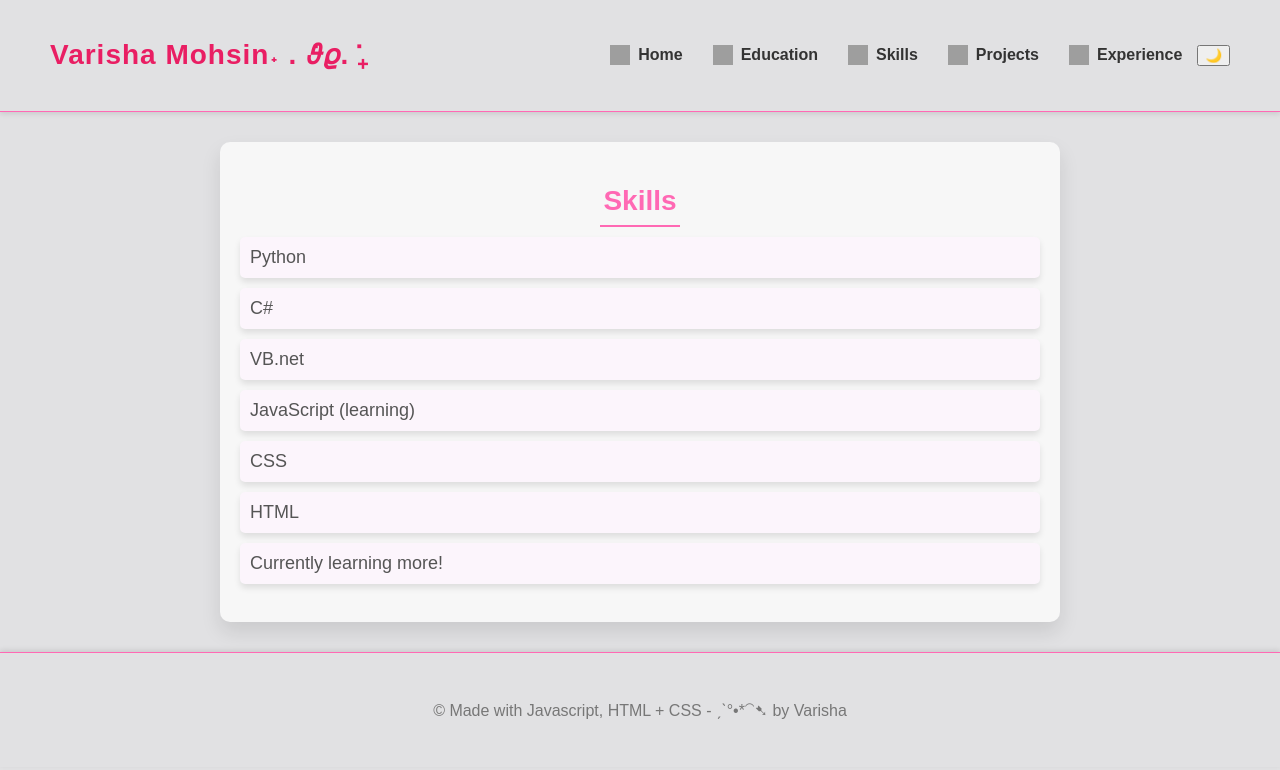
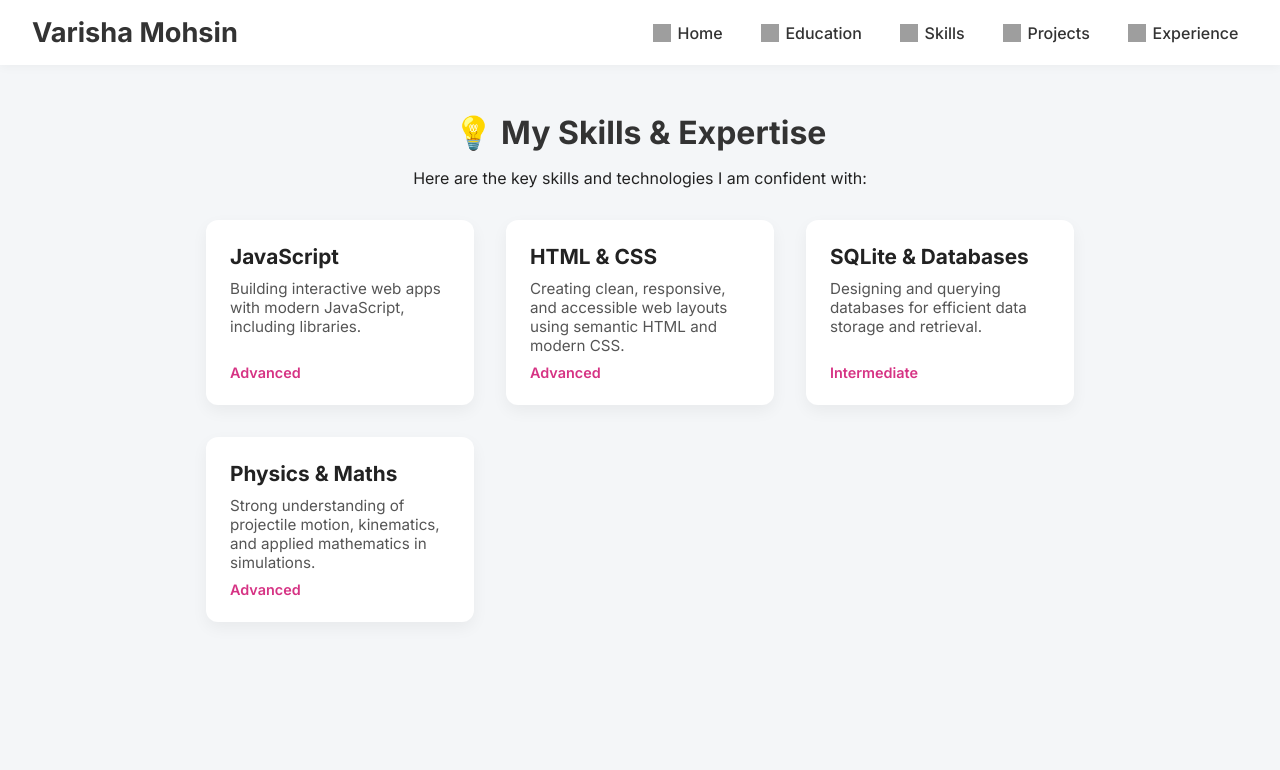
Before and after one commit to varishaaa/PersonalWebsite, a plain HTML site: page skills.html in a window 1280 px wide. Drawn offline with Linux system fonts and the light colour scheme; grey boxes are pictures that could not be loaded.

Commit message:
Update skills.html

```diff
--- a/skills.html
+++ b/skills.html
@@ -1,344 +1,181 @@
 <!DOCTYPE html>
 <html lang="en">
 <head>
-    <meta charset="UTF-8">
-    <meta name="viewport" content="width=device-width, initial-scale=1.0">
-    <title>Skills - Varisha Mohsin</title>
+  <meta charset="UTF-8" />
+  <meta name="viewport" content="width=device-width, initial-scale=1.0" />
+  <title>Skills | Varisha Mohsin</title>
+  <link rel="preconnect" href="https://fonts.googleapis.com" />
+  <link rel="preconnect" href="https://fonts.gstatic.com" crossorigin />
+  <link href="https://fonts.googleapis.com/css2?family=Inter:wght@400;500;600;700&display=swap" rel="stylesheet" />
   <style>
-        body {
-            font-family: Arial, sans-serif;
+    * {
+      box-sizing: border-box;
       margin: 0;
       padding: 0;
-            background-color: #e1e1e3;
-            color: #333;
-            transition: background-color 0.3s, color 0.3s;
+    }
+
+    body {
+      font-family: 'Inter', sans-serif;
+      background: #f4f6f8;
+      color: #222;
     }
 
     header {
+      background: white;
+      padding: 1rem 2rem;
       display: flex;
       justify-content: space-between;
       align-items: center;
-            padding: 20px 50px;
-            background-color: #e1e1e3;
-            border-bottom: 1px solid #e1e1e3;
-            box-shadow: 0 2px 5px rgba(0, 0, 0, 0.1);
-            transition: background-color 0.3s, border-bottom 0.3s;
-            position: relative; /* Added for positioning arrows */
+      box-shadow: 0 2px 10px rgba(0, 0, 0, 0.04);
+      position: sticky;
+      top: 0;
+      z-index: 1000;
     }
 
     header h1 {
-            font-size: 28px;
-            font-weight: bold;
-            letter-spacing: 1px;
-            color: #ff69b4;
-            transition: color 0.3s ease;
-        }
-
-        header:hover {
-            background-color: #e1e1e3;
-        }
-
-        header:hover h1 {
-            color: #e91e63;
-        }
-
-        .arrow {
-            position: absolute;
-            top: 50%;
-            width: 30px;
-            height: 30px;
-            background-color: #ff69b4;
-            border: none;
-            border-radius: 50%;
-            color: white;
-            font-size: 20px;
-            cursor: pointer;
-            transform: translateY(-50%);
-            transition: background-color 0.3s;
-        }
-
-        .arrow.left {
-            left: 10px; /* Adjusted for mobile */
-        }
-
-        .arrow.right {
-            right: 10px; /* Adjusted for mobile */
+      font-size: 1.7rem;
+      color: #333;
     }
 
     nav {
       display: flex;
-            align-items: center;
+      gap: 1.2rem;
     }
 
     nav a {
-            margin: 0 15px;
+      display: flex;
+      align-items: center;
+      gap: 0.4rem;
       text-decoration: none;
       color: #333;
-            font-weight: bold;
-            display: flex;
-            align-items: center;
-            position: relative;
-            transition: color 0.3s;
+      font-weight: 500;
+      padding: 0.4rem 0.6rem;
+      transition: all 0.3s ease;
+      border-radius: 6px;
     }
 
-        nav a img {
-            margin-right: 8px;
-            width: 20px;
-            height: 20px;
-            transition: transform 0.3s;
+    nav a:hover {
+      background-color: #ffeff7;
+      color: #d63384;
     }
 
-        nav a:hover img {
-            transform: scale(1.2);
+    nav img {
+      width: 18px;
+      height: 18px;
     }
 
-        nav a::after {
-            content: "";
-            position: absolute;
-            left: 50%;
-            bottom: 0;
-            width: 100%;
-            height: 3px;
-            background: #ff69b4;
-            transform: translateX(-50%) scaleX(0);
-            transition: transform 0.3s ease;
+    .hero {
+      text-align: center;
+      padding: 3rem 1rem 2rem;
     }
 
-        nav a:hover::after {
-            transform: translateX(-50%) scaleX(1);
-        }
-
-        body.light-mode {
-            background-color: #e1e1e3;
+    .hero h2 {
+      font-size: 2rem;
+      margin-bottom: 1rem;
       color: #333;
     }
 
-        header.light-mode {
-            background-color: #e1e1e3;
-            border-bottom: 1px solid #ff69b4;
+    .skills-grid {
+      max-width: 900px;
+      margin: 0 auto 4rem;
+      display: grid;
+      grid-template-columns: repeat(auto-fit, minmax(250px, 1fr));
+      gap: 2rem;
+      padding: 0 1rem;
     }
 
-        .content-section {
-            max-width: 800px;
-            margin: 30px auto;
-            padding: 20px;
-            background-color: #f7f7f7;
-            border-radius: 10px;
-            box-shadow: 0 10px 20px rgba(0, 0, 0, 0.1);
-            transition: background-color 0.3s, color 0.3s;
+    .skill-card {
+      background: white;
+      border-radius: 12px;
+      padding: 1.5rem;
+      box-shadow: 0 6px 16px rgba(0, 0, 0, 0.05);
+      display: flex;
+      flex-direction: column;
+      gap: 0.6rem;
+      transition: transform 0.2s;
     }
 
-        .content-section h2 {
-            margin-bottom: 20px;
-            font-size: 28px;
-            color: #ff69b4;
-            text-align: center;
-            position: relative;
+    .skill-card:hover {
+      transform: translateY(-5px);
     }
 
-        .content-section h2::after {
-            content: "";
-            position: absolute;
-            bottom: -10px;
-            left: 50%;
-            transform: translateX(-50%);
-            width: 80px;
-            height: 2px;
-            background-color: #ff69b4;
+    .skill-card h3 {
+      font-size: 1.3rem;
+      color: #222;
     }
 
-        .content-section ul {
-            list-style: none;
-            padding: 0;
-            font-size: 18px;
+    .skill-description {
+      font-size: 0.95rem;
       color: #555;
     }
 
-        .content-section ul li {
-            margin-bottom: 10px;
-            padding: 10px;
-            border-radius: 5px;
-            background-color: #fcf5fc;
-            box-shadow: 0 4px 6px rgba(0, 0, 0, 0.1);
-            transition: transform 0.3s, background-color 0.3s, color 0.3s;
-        }
-
-        .content-section ul li:hover {
-            transform: scale(1.05);
-            background-color: #ff69b4;
-            color: #fff;
+    .skill-level {
+      margin-top: auto;
+      font-weight: 600;
+      color: #d63384;
+      font-size: 0.9rem;
     }
 
     footer {
       text-align: center;
-            padding: 30px;
-            background-color: #e1e1e3;
-            border-top: 1px solid #ff69b4;
-            box-shadow: 0 -2px 5px rgba(0, 0, 0, 0.1);
-            transition: background-color 0.3s, color 0.3s;
+      padding: 1.2rem;
+      background: #fff;
+      border-top: 1px solid #eee;
+      font-size: 0.9rem;
+      color: #888;
     }
 
-        footer p {
-            color: #777;
-        }
-
-        body.dark-mode {
-            background-color: #333;
-            color: #fff;
-        }
-
-        header.dark-mode {
-            background-color: #444;
-            border-bottom: 1px solid #444;
-        }
-
-        .content-section.dark-mode {
-            background-color: #555;
-            color: #fff;
-        }
-
-        footer.dark-mode {
-            background-color: #444;
-            border-top: 1px solid #444;
-        }
-
-        footer.dark-mode p {
-            color: #bbb;
-        }
-
-        @keyframes fadeIn {
-            from {
-                opacity: 0;
-                transform: translateY(20px);
-            }
-            to {
-                opacity: 1;
-                transform: translateY(0);
-            }
-        }
-
-        @media only screen and (max-width: 768px) {
-            header {
-                flex-direction: column;
-                padding: 10px;
-                align-items: flex-start;
-            }
-
+    @media (max-width: 600px) {
       nav {
         flex-direction: column;
-                margin-top: 10px;
-                width: 100%;
-                text-align: center;
-            }
-
-            nav a {
-                margin: 10px 0;
-            }
-
-            .arrow {
-                width: 25px;
-                height: 25px;
-                font-size: 16px;
-            }
-
-            .content-section {
-                max-width: 100%;
-                margin: 20px auto;
-                padding: 15px;
-            }
-
-            .content-section h2 {
-                font-size: 24px;
-            }
-
-            footer {
-                padding: 20px;
-            }
-
-            footer p {
-                font-size: 14px;
+        margin-top: 1rem;
       }
     }
   </style>
 </head>
 <body>
   <header>
-        <h1>Varisha Mohsin˖ . ݁𝜗𝜚. ݁₊</h1>
+    <h1>Varisha Mohsin</h1>
     <nav>
-            <a href="index.html">
-                <img src="https://cdn-icons-png.flaticon.com/512/609/609803.png" alt="Home">Home
-            </a>
-            <a href="education.html">
-                <img src="https://cdn-icons-png.flaticon.com/512/3235/3235733.png" alt="Education">Education
-            </a>
-            <a href="skills.html">
-                <img src="https://png.pngtree.com/png-vector/20230412/ourmid/pngtree-key-skills-line-icon-vector-png-image_6703008.png" alt="Skills">Skills
-            </a>
-            <a href="projects.html">
-                <img src="https://cdn-icons-png.flaticon.com/512/2920/2920304.png" alt="Projects">Projects
-            </a>
-            <a href="experience.html">
-                <img src="https://cdn-icons-png.flaticon.com/512/3504/3504016.png" alt="Experience">Experience
-            </a>
-            <button id="modeToggle" aria-label="Toggle light/dark mode">
-                🌙
-            </button>
+      <a href="index.html"><img src="https://cdn-icons-png.flaticon.com/512/609/609803.png" alt="Home" /> Home</a>
+      <a href="education.html"><img src="https://cdn-icons-png.flaticon.com/512/3235/3235733.png" alt="Education" /> Education</a>
+      <a href="skills.html"><img src="https://png.pngtree.com/png-vector/20230412/ourmid/pngtree-key-skills-line-icon-vector-png-image_6703008.png" alt="Skills" /> Skills</a>
+      <a href="projects.html"><img src="https://cdn-icons-png.flaticon.com/512/2920/2920304.png" alt="Projects" /> Projects</a>
+      <a href="experience.html"><img src="https://cdn-icons-png.flaticon.com/512/3504/3504016.png" alt="Experience" /> Experience</a>
     </nav>
   </header>
 
-    <section id="skills" class="content-section">
-        <h2>Skills</h2>
-        <ul>
-            <li>Python</li>
-            <li>C#</li>
-            <li>VB.net</li>
-            <li>JavaScript (learning)</li>
-            <li>CSS</li>
-            <li>HTML</li>
-            <li>Currently learning more!</li>
-        </ul>
+  <section class="hero">
+    <h2>💡 My Skills & Expertise</h2>
+    <p>Here are the key skills and technologies I am confident with:</p>
   </section>
 
-    <footer>
-        <p>© Made with Javascript, HTML + CSS - ˏˋ°•*⁀➷ by Varisha</p>
-    </footer>
+  <section class="skills-grid">
+    <div class="skill-card">
+      <h3>JavaScript</h3>
+      <p class="skill-description">Building interactive web apps with modern JavaScript, including libraries.</p>
+      <div class="skill-level">Advanced</div>
+    </div>
 
-    <script>
-        const toggleButton = document.getElementById('modeToggle');
-        const body = document.body;
-        const header = document.querySelector('header');
-        const footer = document.querySelector('footer');
-        if (localStorage.getItem('mode') === 'dark') {
-            body.classList.add('dark-mode');
-            header.classList.add('dark-mode');
-            footer.classList.add('dark-mode');
-            toggleButton.textContent = '🌕';
-        } else {
-            body.classList.add('light-mode');
-            header.classList.add('light-mode');
-            footer.classList.remove('dark-mode');
-            toggleButton.textContent = '🌙';
-        }
+    <div class="skill-card">
+      <h3>HTML & CSS</h3>
+      <p class="skill-description">Creating clean, responsive, and accessible web layouts using semantic HTML and modern CSS.</p>
+      <div class="skill-level">Advanced</div>
+    </div>
 
-        toggleButton.addEventListener('click', () => {
-            if (body.classList.contains('light-mode')) {
-                body.classList.remove('light-mode');
-                body.classList.add('dark-mode');
-                header.classList.remove('light-mode');
-                header.classList.add('dark-mode');
-                footer.classList.add('dark-mode');
-                toggleButton.textContent = '🌕';
-                localStorage.setItem('mode', 'dark');
-            } else {
-                body.classList.remove('dark-mode');
-                body.classList.add('light-mode');
-                header.classList.remove('dark-mode');
-                header.classList.add('light-mode');
-                footer.classList.remove('dark-mode');
-                toggleButton.textContent = '🌙';
-                localStorage.setItem('mode', 'light');
-            }
-        });
-    </script>
+
+    <div class="skill-card">
+      <h3>SQLite & Databases</h3>
+      <p class="skill-description">Designing and querying databases for efficient data storage and retrieval.</p>
+      <div class="skill-level">Intermediate</div>
+    </div>
+
+    <div class="skill-card">
+      <h3>Physics & Maths</h3>
+      <p class="skill-description">Strong understanding of projectile motion, kinematics, and applied mathematics in simulations.</p>
+      <div class="skill-level">Advanced</div>
+    </div>
+
+
 </body>
 </html>
```
Lines whose indentation alone changed are shown as unchanged.
